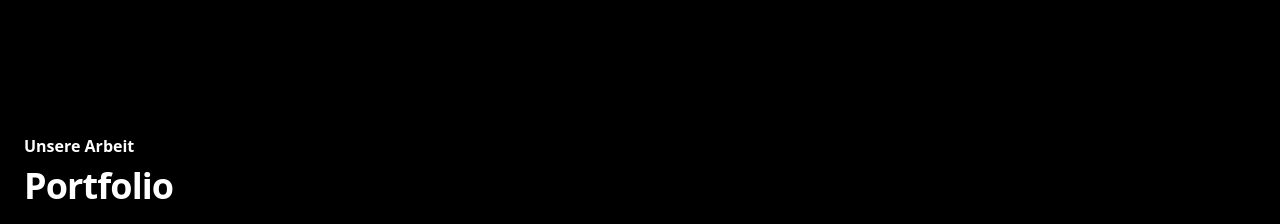
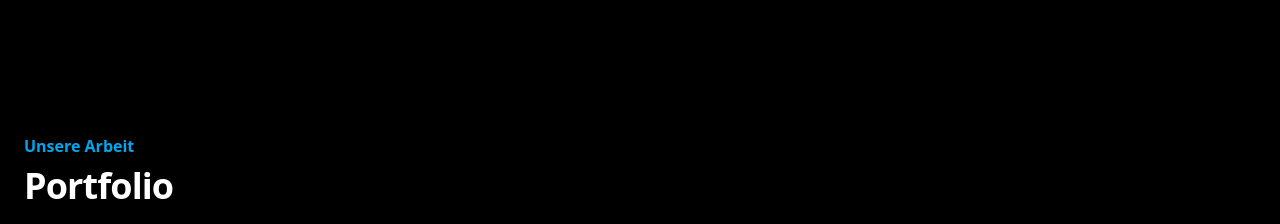
Before and after one commit to Ferbion-lT/V3, a Vue app: page / in a window 1280 px wide. Shown: the part 1980-2204 px from the top of the page. Built offline with nearby package versions, Linux system fonts and the light colour scheme.

Commit message:
Changed Color of "Unsere Arbeit". White -> Blue

```diff
--- a/src/components/Projects.vue
+++ b/src/components/Projects.vue
@@ -2,7 +2,7 @@
     <div class="bg-[#000000] text-white overflow-hidden py-14 pb-20">
         <div class="mx-auto px-4 py-5 sm:px-6 max-w-7xl">
             <div class="max-w-3xl">
-                <h2 class="font-semibold">Unsere Arbeit</h2>
+                <h2 class="font-semibold text-[#01a7ee]">Unsere Arbeit</h2>
                 <p class="mt-2 text-3xl font-bold tracking-tight sm:text-4xl">Portfolio</p>
                 <p class="mt-4 text-zinc-400">
                     Endecken Sie Beispiele unserer bisherigen Aufträge und gewinnen Sie einen
```
